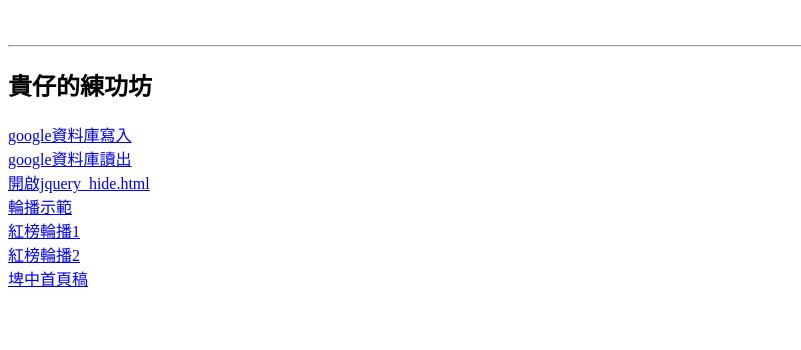
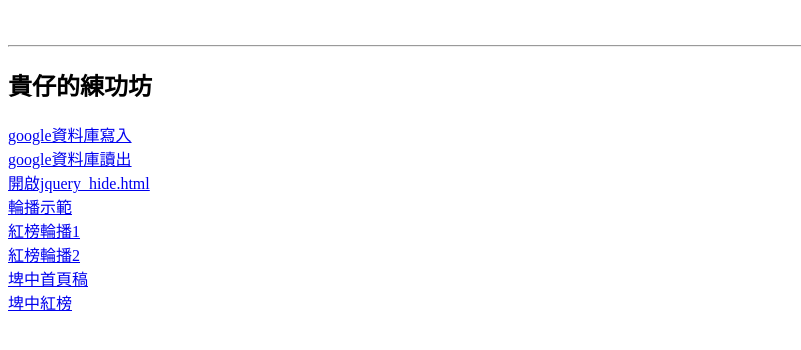
Before and after one commit to wck218/myintro, a plain HTML site: page index.html in a window 1280 px wide. Shown: the part 70-420 px from the top of the page, without its empty margins (0-801 px from the left). Drawn offline with Linux system fonts and the light colour scheme.

Commit message:
Update index.html

```diff
--- a/index.html
+++ b/index.html
@@ -14,5 +14,6 @@
         <a href="banner01.html">紅榜輪播1</a><br>
         <a href="banner02.html">紅榜輪播2</a><br>
         <a href="dp-index.html">埤中首頁稿</a><br>
+        <a href="dp_red.gif">埤中紅榜</a><br>
     </body>
 </html>
```
